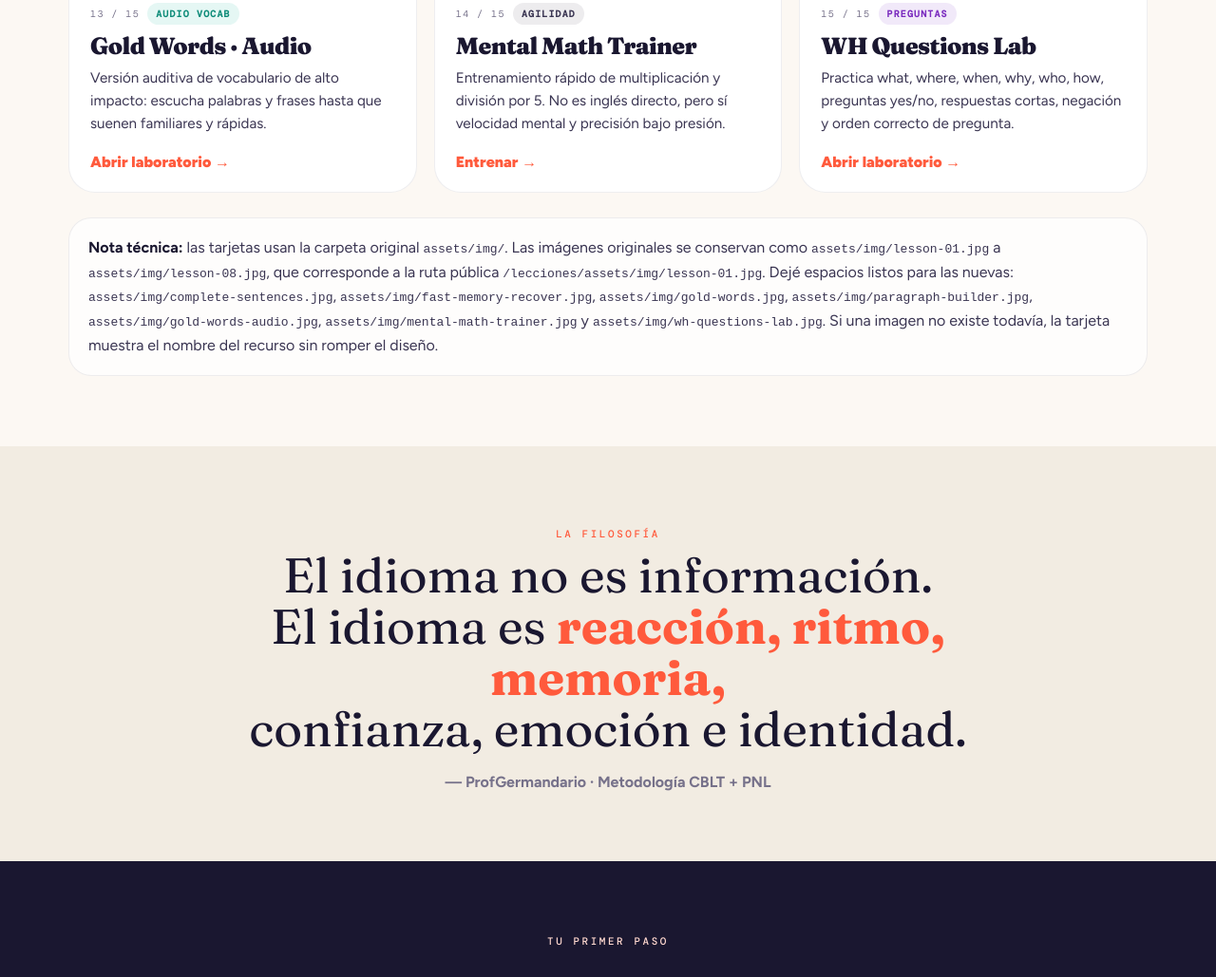
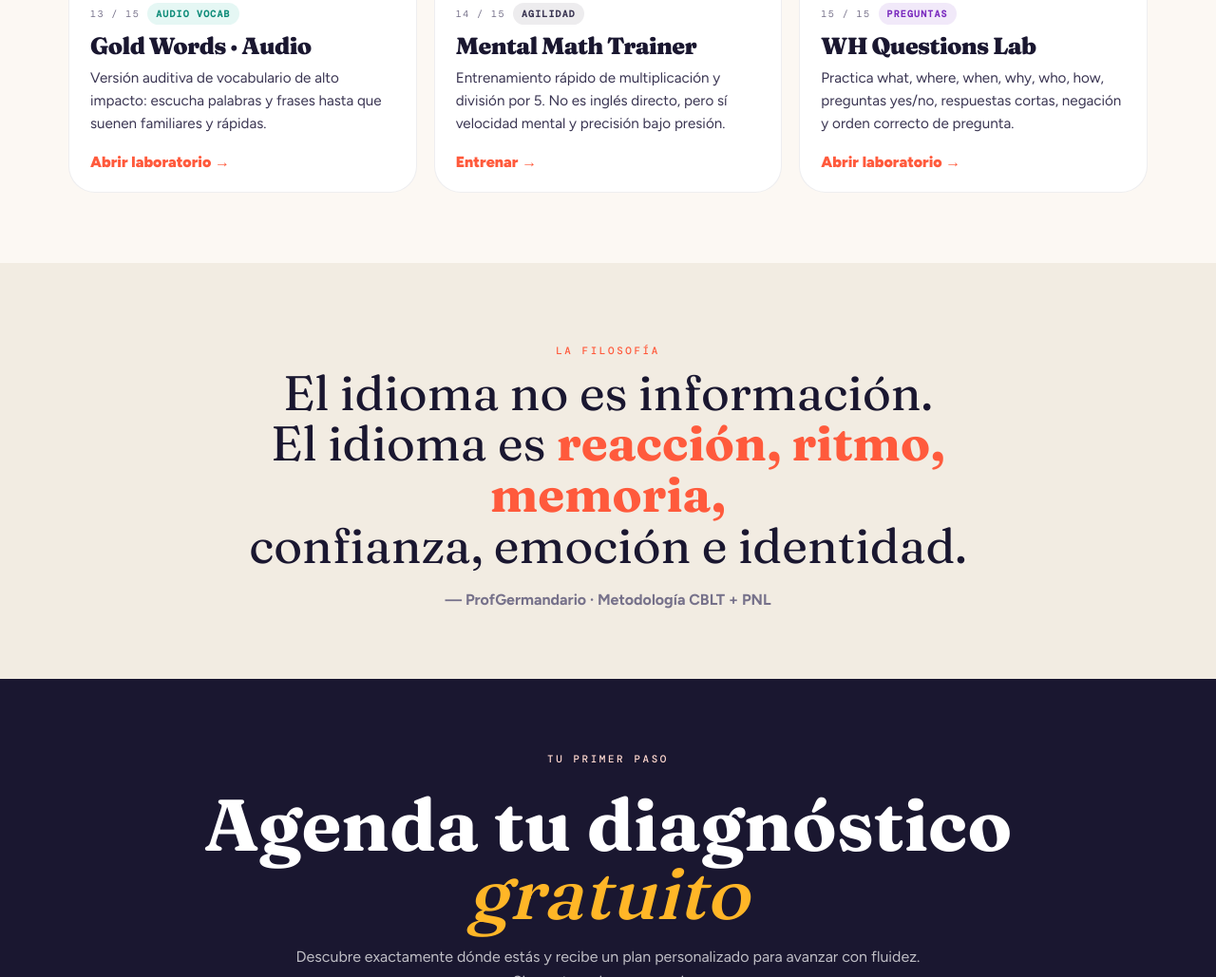
Before and after one commit to palekor/lecciones, a plain HTML site: page profgermandario.html in a window 1280 px wide. Shown: the part 3785-4814 px from the top of the page at 95% size. Drawn offline with nearby package versions, Linux system fonts and the light colour scheme; a web font is replaced by a local one.

Commit message:
Update profgermandario.html

```diff
--- a/profgermandario.html
+++ b/profgermandario.html
@@ -188,10 +188,7 @@
           <figure class="media" data-title="WH Questions"><img src="assets/img/wh-questions-lab.jpg" alt="WH Questions Lab — preguntas en inglés" loading="lazy" onerror="this.closest(&#39;.media&#39;).classList.add(&#39;missing&#39;);this.remove();"></figure>
           <div class="card-body"><div class="meta"><span class="num">15 / 15</span><span class="badge b-grammar">Preguntas</span></div><h3>WH Questions Lab</h3><p>Practica what, where, when, why, who, how, preguntas yes/no, respuestas cortas, negación y orden correcto de pregunta.</p><span class="go">Abrir laboratorio →</span></div>
         </a>
-      </div>
-      <div class="note"><b>Nota técnica:</b> las tarjetas usan la carpeta original <code>assets/img/</code>. Las imágenes originales se conservan como <code>assets/img/lesson-01.jpg</code> a <code>assets/img/lesson-08.jpg</code>, que corresponde a la ruta pública <code>/lecciones/assets/img/lesson-01.jpg</code>. Dejé espacios listos para las nuevas: <code>assets/img/complete-sentences.jpg</code>, <code>assets/img/fast-memory-recover.jpg</code>, <code>assets/img/gold-words.jpg</code>, <code>assets/img/paragraph-builder.jpg</code>, <code>assets/img/gold-words-audio.jpg</code>, <code>assets/img/mental-math-trainer.jpg</code> y <code>assets/img/wh-questions-lab.jpg</code>. Si una imagen no existe todavía, la tarjeta muestra el nombre del recurso sin romper el diseño.</div>
-    </div>
-  </section>
+      </section>
 
   <section class="manifesto">
     <div class="wrap quote">
```
